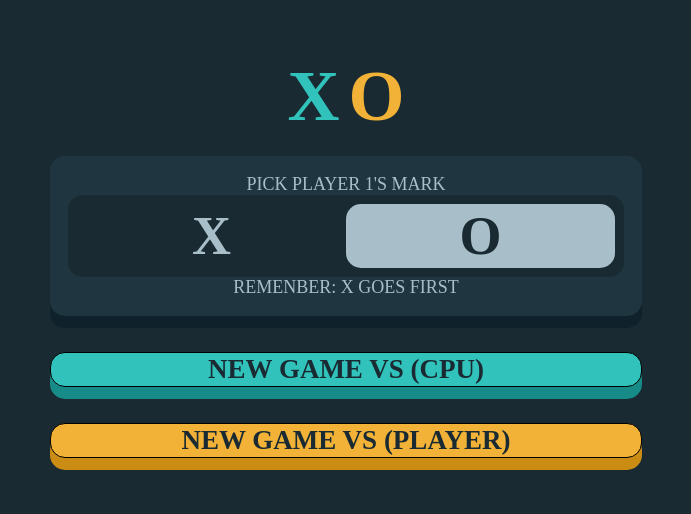
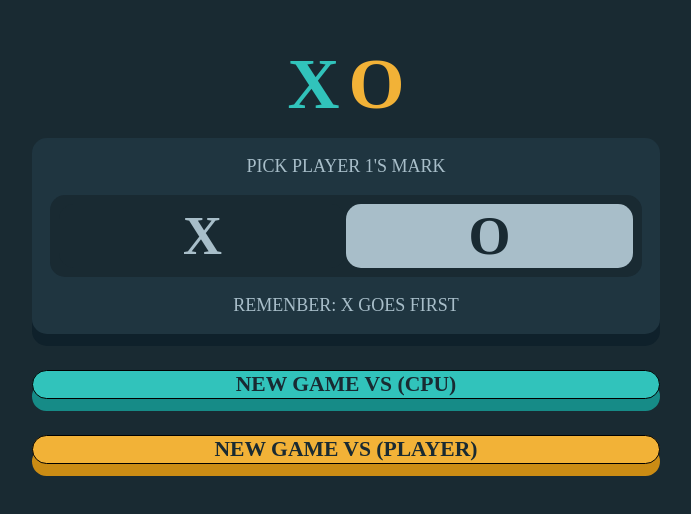
Before and after one commit to jonasalberton/Tic-Tac-Toe-React, a React (Create React App) app: page / in a window 1280 px wide. Shown: the part 144-658 px from the top of the page, without its empty margins (294-985 px from the left). Built offline with nearby package versions, Linux system fonts and the light colour scheme; a web font is replaced by a local one.

Commit message:
feat: button animate

```diff
--- a/src/App.tsx
+++ b/src/App.tsx
@@ -11,7 +11,7 @@ const ResponsiveContainer = styled('div', {
   maxWidth: '700px',
   height: '100vh',
   display: 'flex',
-  padding: '3rem',
+  padding: '2rem',
   boxSizing: 'border-box'
 })
 
--- a/src/elements/AppIcon/index.tsx
+++ b/src/elements/AppIcon/index.tsx
@@ -4,7 +4,8 @@ import { Typograph } from '../Typograph';
 const Container = styled('div', {
   display: 'flex',
   gap: '.5rem',
-  userSelect: 'none'
+  userSelect: 'none',
+  lineHeight: 1
 });
 
 function AppIcon() {
--- a/src/pages/NewGame/styles.ts
+++ b/src/pages/NewGame/styles.ts
@@ -18,7 +18,7 @@ export const Card = styled('div', {
   textAlign: 'center',
   marginTop: '1rem',
   width: '100%',
-  boxSizing: 'border-box'
+  boxSizing: 'border-box',
 });
 
 export const Row = styled('div', {
@@ -29,7 +29,8 @@ export const Row = styled('div', {
 export const MarkSwitcher = styled('div', {
   backgroundColor: '$background',
   borderRadius: '$md',
-  padding: '.5rem'
+  padding: '.5rem',
+  margin: '$md 0'
 });
 
 export const Button = styled('button', {
@@ -60,13 +61,16 @@ export const PlayButton = styled('button', {
   borderRadius: '$md',
   fontWeight: 'bold',
   userSelect: 'none',
-  fontSize: '1.5rem',
+  fontSize: '1.2rem',
   width: '100%',
   marginTop: '2rem',
   color: '$background',
+  transition: 'all .3s',
   border: '1px solid black',
   '&:hover': {
-    opacity: '.8'
+    opacity: '.9',
+    boxShadow: 'none',
+    transform: 'translateY(10px)'
   },
   variants: {
     color: {
```
